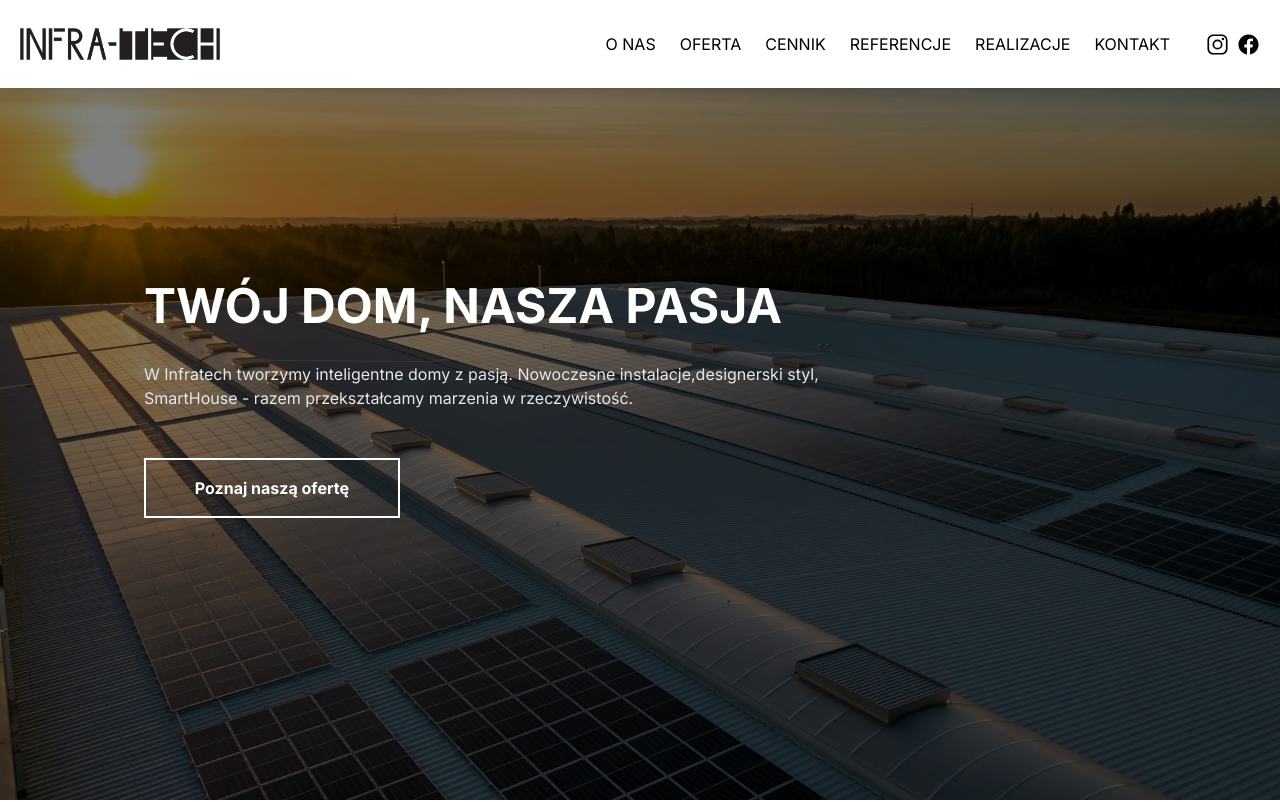
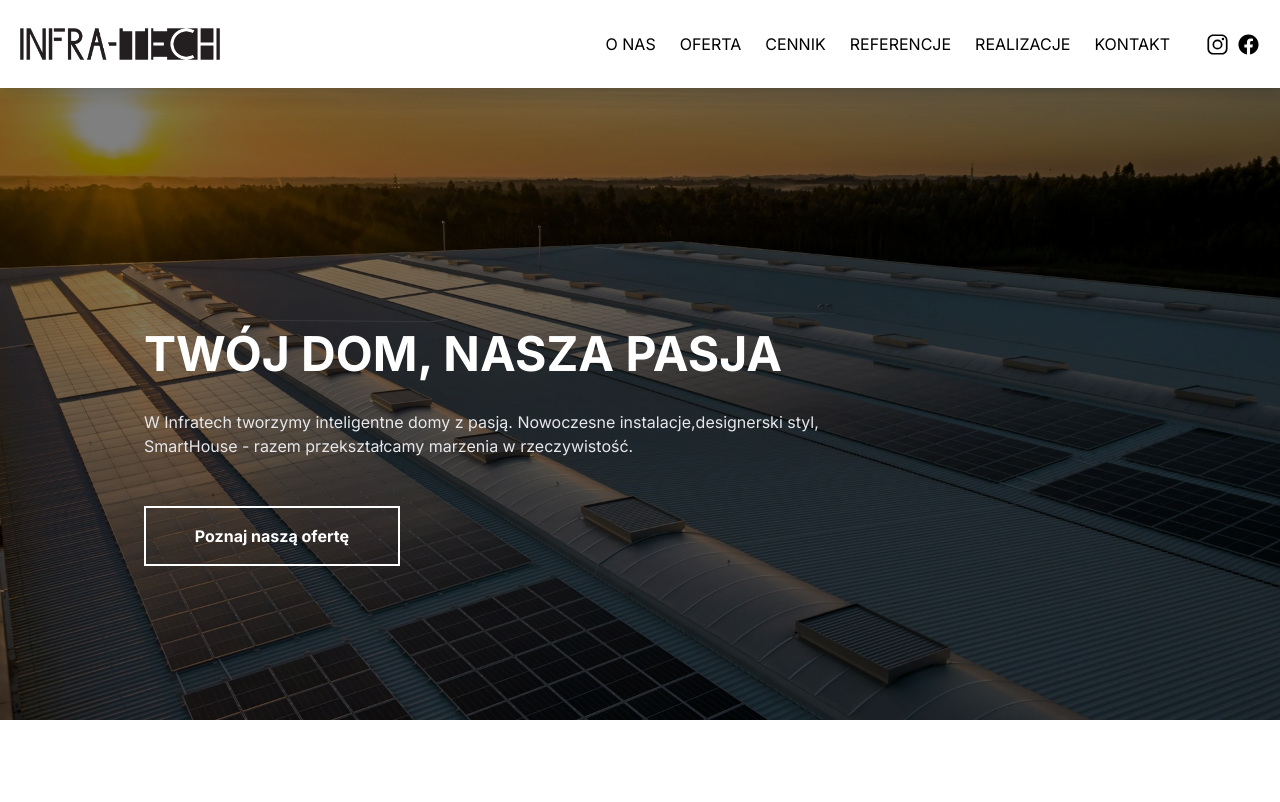
Before and after one commit to emilkowalczyk/infratech, a Next.js app: page / in a window 1280 px wide. Shown: the top 802 px of the page. Built offline with nearby package versions, Linux system fonts and the light colour scheme.

Commit message:
edit navbar

```diff
--- a/src/components/HeroSection.tsx
+++ b/src/components/HeroSection.tsx
@@ -11,13 +11,13 @@ type Props = {
 
 function HeroSection({ bgImage, heading, description, btnLabel }: Props) {
   return (
-    <header className='w-full min-h-screen flex flex-col justify-center'>
+    <header className='w-full h-[720px] flex flex-col justify-center'>
       <Image
         src={bgImage}
         alt='Home image'
         width={1920}
         height={0}
-        className='w-full h-screen object-cover absolute top-0 left-0 -z-10 brightness-[50%]'
+        className='w-full h-screen object-cover absolute top-0 left-0 -z-10 brightness-[50%] max-h-[720px]'
       />
       <div className='flex flex-col justify-center items-center md:items-start px-4 md:max-w-5xl md:mx-auto md:w-full'>
         <h1 className='text-4xl md:text-5xl text-white font-bold uppercase text-center leading-tight md:text-left'>
--- a/src/components/Navbar.tsx
+++ b/src/components/Navbar.tsx
@@ -11,7 +11,7 @@ function Navbar() {
   const handleMenu = () => setMenu(!menu);
 
   return (
-    <nav className='w-full py-4 bg-white lg:py-6 fixed top-0 left-0 z-50 shadow-lg'>
+    <nav className='w-full py-4 bg-white lg:py-6 sticky top-0 left-0 z-50 shadow-lg'>
       <div className='px-5 mx-auto lg:max-w-7xl flex justify-between items-center'>
         {/* Logo with link to homepage */}
         <a href='/' className='block'>
--- a/src/components/Slider.tsx
+++ b/src/components/Slider.tsx
@@ -64,7 +64,7 @@ function Slider() {
             height={720}
             alt='x'
             src='/images/electrical.jpg'
-            className='w-auto object-cover max-h-[720px] block'
+            className='w-full min-h-[480px] h-auto object-cover max-h-[720px] block'
             priority
           />
         </div>
@@ -74,7 +74,7 @@ function Slider() {
             height={720}
             alt='x'
             src='/images/smarthome.jpg'
-            className='w-auto object-cover max-h-[720px] block'
+            className='w-full min-h-[480px] h-auto object-cover max-h-[720px] block'
           />
         </div>
       </Carousel>
```
